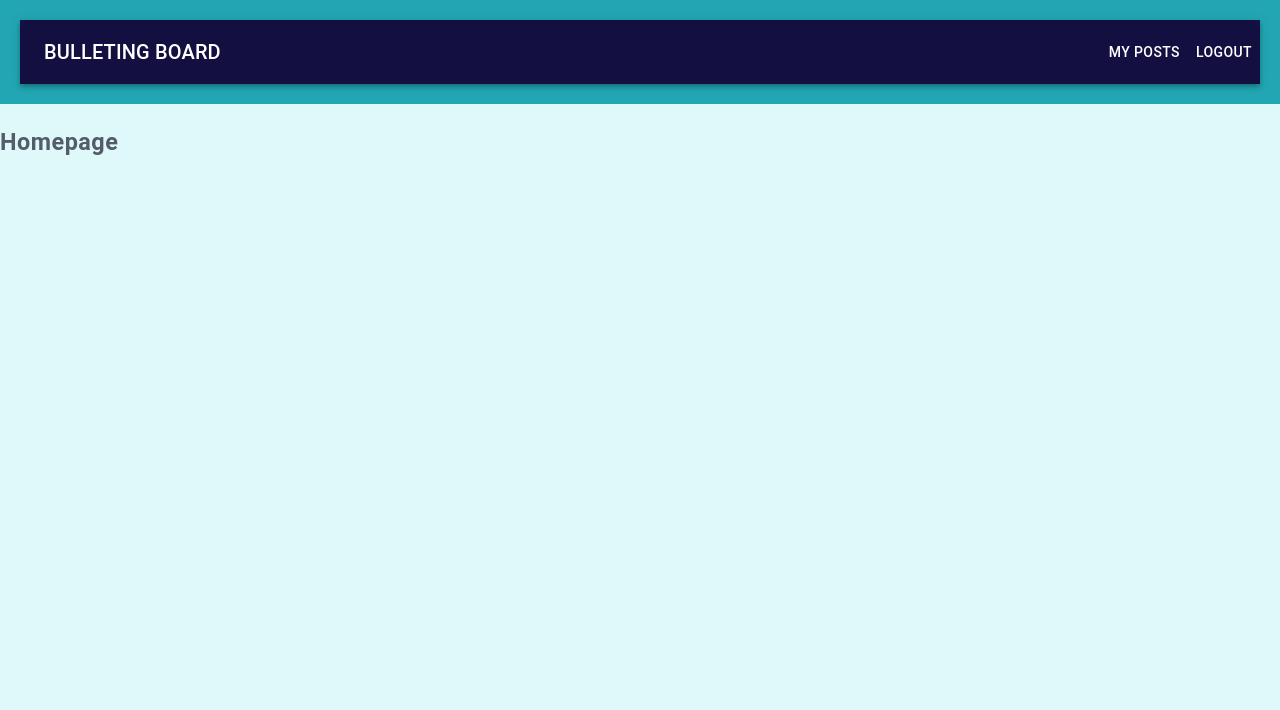
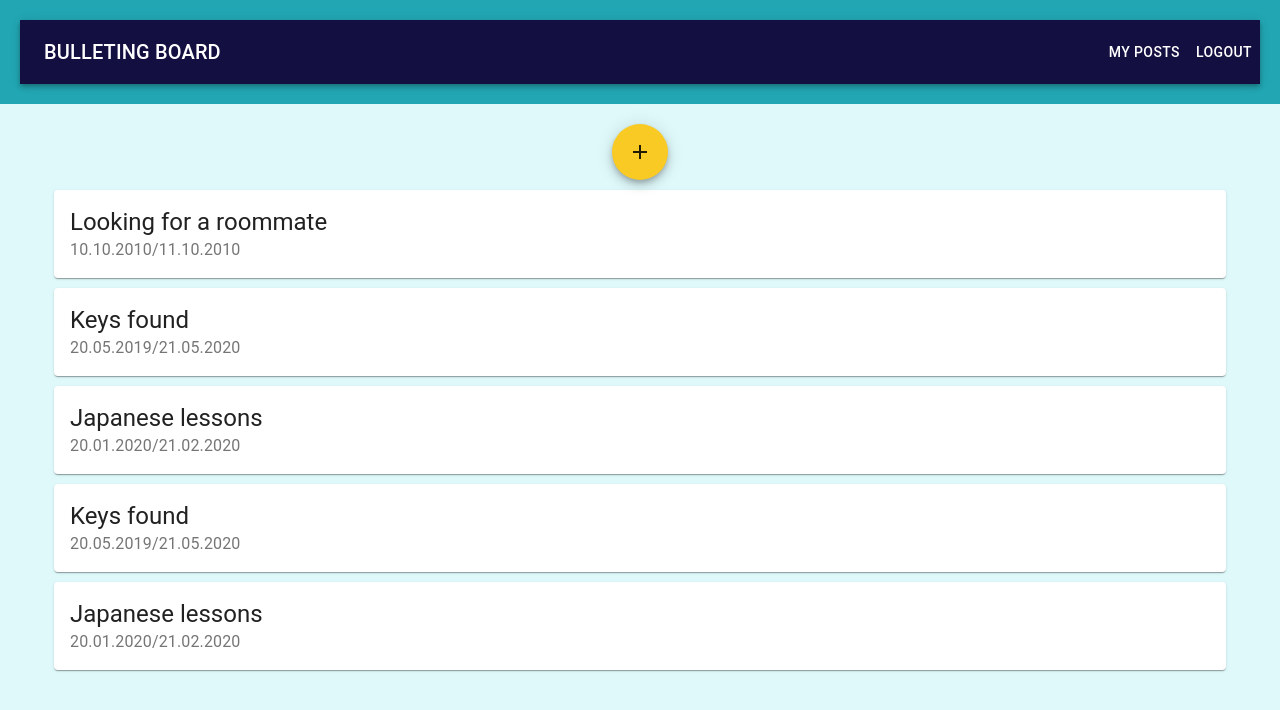
Before and after one commit to m-kw/bulletinBoard, a React (Create React App) app: page / in a window 1280 px wide. Shown: the top 710 px of the page. Built offline with nearby package versions, Linux system fonts and the light colour scheme.

Commit message:
Render all  posts from initialState in Homepage component

```diff
--- a/src/components/views/Homepage/Homepage.js
+++ b/src/components/views/Homepage/Homepage.js
@@ -1,16 +1,33 @@
 import React from 'react';
 import PropTypes from 'prop-types';
 
+import Container from '@material-ui/core/Container';
+import Card from '@material-ui/core/Card';
+import CardHeader from '@material-ui/core/CardHeader';
+import Fab from '@material-ui/core/Fab';
+import AddIcon from '@material-ui/icons/Add';
+
 import clsx from 'clsx';
 
-// import { connect } from 'react-redux';
-// import { reduxSelector, reduxActionCreator } from '../../../redux/exampleRedux.js';
+import { connect } from 'react-redux';
+import { getAll } from '../../../redux/postsRedux.js';
 
 import styles from './Homepage.module.scss';
 
-const Component = ({className, children}) => (
+const Component = ({ className, children, posts }) => (
   <div className={clsx(className, styles.root)}>
-    <h2>Homepage</h2>
+
+    <Container maxWidth="lg">
+      <Fab color="secondary" aria-label="add" className={styles.button}>
+        <AddIcon />
+      </Fab>
+
+      {posts.map(el => (
+        <Card key={el.id} className={styles.card}>
+          <CardHeader title={el.title} subheader={`${el.date}/${el.updateDate}`}/>
+        </Card>
+      ))}
+    </Container>
     {children}
   </div>
 );
@@ -18,20 +35,21 @@ const Component = ({className, children}) => (
 Component.propTypes = {
   children: PropTypes.node,
   className: PropTypes.string,
+  posts: PropTypes.array,
 };
 
-// const mapStateToProps = state => ({
-//   someProp: reduxSelector(state),
-// });
+const mapStateToProps = state => ({
+  posts: getAll(state),
+});
 
 // const mapDispatchToProps = dispatch => ({
 //   someAction: arg => dispatch(reduxActionCreator(arg)),
 // });
 
-// const Container = connect(mapStateToProps, mapDispatchToProps)(Component);
+const HomepageContainer = connect(mapStateToProps)(Component);
 
 export {
-  Component as Homepage,
-  // Container as Homepage,
+  // Component as Homepage,
+  HomepageContainer as Homepage,
   Component as HomepageComponent,
 };
--- a/src/components/views/Homepage/Homepage.module.scss
+++ b/src/components/views/Homepage/Homepage.module.scss
@@ -1,4 +1,14 @@
 @import '../../../styles/settings.scss';
 
-// .root {
-// }
+.root {
+  margin: 20px;
+
+  .button {
+    margin: 0 auto;
+    display: flex;
+  }
+
+  .card {
+    margin: 10px;
+  }
+}
--- a/src/redux/initialState.js
+++ b/src/redux/initialState.js
@@ -10,6 +10,7 @@ export const initialState = {
         mail: 'johndoe@example.com',
         status: 'published',
         image: 'https://i.ibb.co/MRwRfY3/simon-abrams-e-Mnddgd3pj-Q-unsplash.jpg',
+        userId: '1',
       },
       {
         id: '2',
@@ -17,8 +18,9 @@ export const initialState = {
         content: 'I found some keys on a bus stop Królewska yesterday. Will be happy to give them back to the owner.',
         date: '20.05.2019',
         updateDate: '21.05.2020',
-        mail: 'annyLee@example.com',
+        mail: 'johndoe@example.com',
         status: 'published',
+        userId: '1',
       },
       {
         id: '3',
@@ -29,6 +31,7 @@ export const initialState = {
         mail: 'karinhoe@example.com',
         status: 'published',
         image: 'https://i.ibb.co/TcFrbw4/freddie-marriage-g-L-7-Nt-Zp-YI-unsplash-1.jpg',
+        userId: '2',
       },
       {
         id: '4',
@@ -36,8 +39,9 @@ export const initialState = {
         content: 'I found some keys on a bus stop Królewska yesterday. Will be happy to give them back to the owner.',
         date: '20.05.2019',
         updateDate: '21.05.2020',
-        mail: 'annyLee@example.com',
+        mail: 'johndoe@example.com',
         status: 'published',
+        userId: '1',
       },
       {
         id: '5',
@@ -45,9 +49,10 @@ export const initialState = {
         content: 'Professional Japanese teacher will give lessons to all who want to learn that beautiful language.',
         date: '20.01.2020',
         updateDate: '21.02.2020',
-        mail: 'karinhoe@example.com',
+        mail: 'anny@example.com',
         status: 'published',
         image: 'https://i.ibb.co/TcFrbw4/freddie-marriage-g-L-7-Nt-Zp-YI-unsplash-1.jpg',
+        userId: '3',
       },
     ],
     loading: {
@@ -55,4 +60,9 @@ export const initialState = {
       error: false,
     },
   },
+  users: [
+    { id: '1', mail: 'johndoe@example.com' },
+    { id: '2', mail: 'karinhoe@example.com' },
+    { id: '3', mail: 'anny@example.com' },
+  ],
 };
--- a/src/redux/postsRedux.js
+++ b/src/redux/postsRedux.js
@@ -1,5 +1,5 @@
 /* selectors */
-export const getAll = ({posts}) => posts.data;
+export const getAll = ({ posts }) => posts.data;
 
 /* action name creator */
 const reducerName = 'posts';
```
Also changed, not shown: 1 other file (tests, documents, lock files or other folders).
